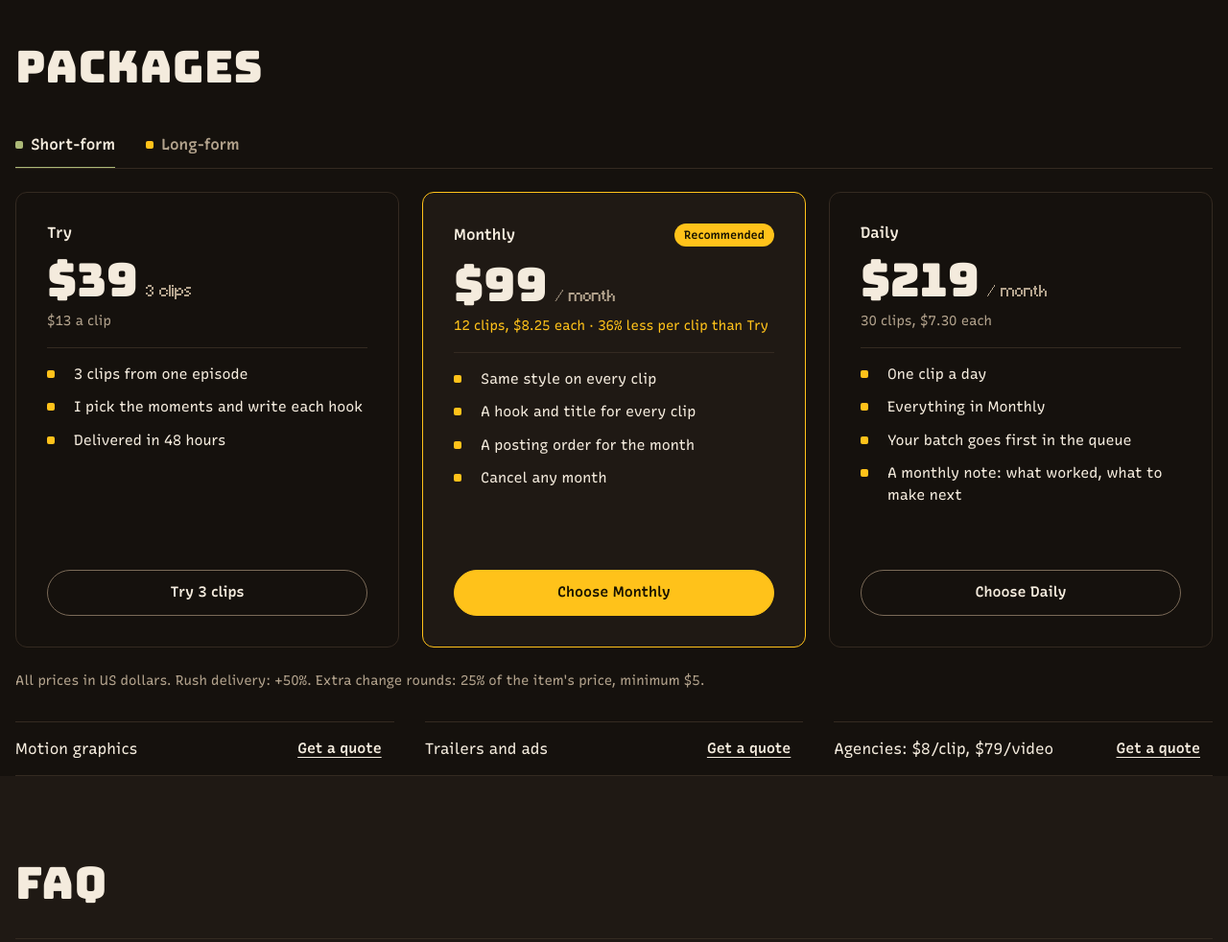
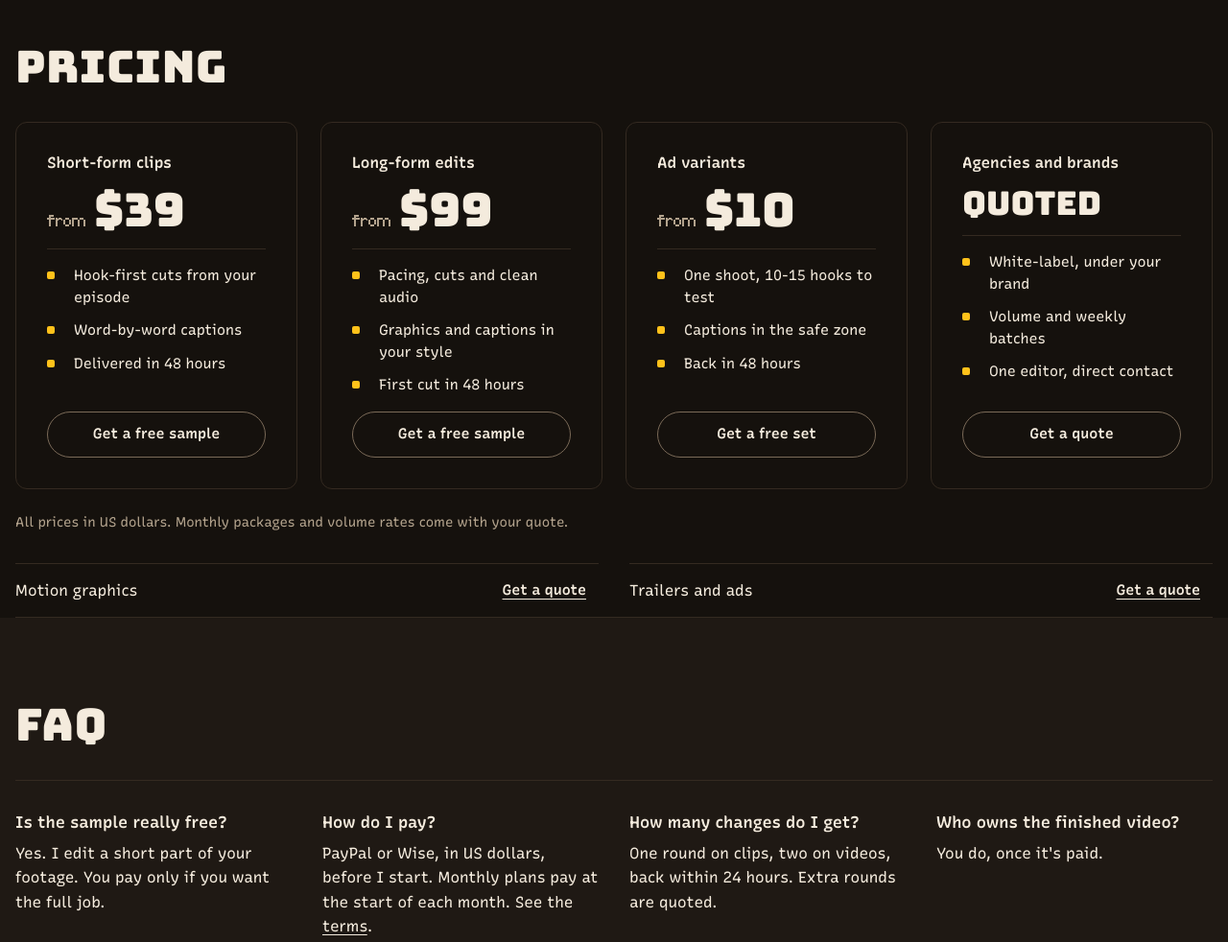
Before and after one commit to KattKnight/kattknight.github.io, a plain HTML site: page index.html in a window 1280 px wide. Shown: the part 1720-2702 px from the top of the page at 96% size. Drawn offline with Linux system fonts and the light colour scheme.

Commit message:
Simplify pricing: from-prices for creators, quotes for agencies
Co-Authored-By: Claude Opus 5.5 <noreply@anthropic.com>

```diff
--- a/app.js
+++ b/app.js
@@ -249,10 +249,6 @@ function syncVideos() {
   });
 }
 
-// Package tabs: Short-form | Long-form (same stacked, swiping panels as Work)
-const priceTabs = document.getElementById("priceTabs");
-function showPriceTab(t, focus) { switchPanel(priceTabs, t, focus); }
-
 /* Phones: rows that scroll sideways (work cards, before/after slots, package boxes) get a see-through arrow in
    the pixel font on each side that still has more to see. Tapping it scrolls the row all the way to that end.
    The arrows sit in the row's container (not the row, so they don't scroll away) and only show below 760px. */
@@ -313,12 +309,6 @@ rowPhone.addEventListener("change", updateChevs);
 addEventListener("resize", () => { clearTimeout(updateChevs.t); updateChevs.t = setTimeout(updateChevs, 120); });
 if (document.fonts && document.fonts.ready) document.fonts.ready.then(updateChevs);
 updateChevs();
-priceTabs.addEventListener("click", e => { const t = e.target.closest(".tab"); if (t) showPriceTab(t); });
-priceTabs.addEventListener("keydown", e => {
-  const tabs = [...priceTabs.querySelectorAll(".tab")], i = tabs.indexOf(document.activeElement);
-  if (i < 0 || !["ArrowRight", "ArrowLeft"].includes(e.key)) return;
-  e.preventDefault(); showPriceTab(tabs[(i + (e.key === "ArrowRight" ? 1 : -1) + tabs.length) % tabs.length], true);
-});
 
 // FAQ on phones: questions only, an answer opens on tap (styles.css hides the answers below 760px).
 // On wider screens every answer is open and the questions are plain text.
@@ -493,7 +483,7 @@ const AMOUNTS = {
     { v: "Try: 3 clips for $39", label: "3 clips", sub: "Try · $39", skip: ["budget"] },
     { v: "Clips Monthly: 12 clips a month for $99", label: "12 clips a month", sub: "Monthly · $99", skip: ["budget"] },
     { v: "Daily: 30 clips a month for $219", label: "30 clips a month", sub: "Daily · $219", skip: ["budget"] },
-    { v: "Agency: white-label from $8 a clip or $79 a video", label: "White-label work for my clients", sub: "Agency · from $8 a clip", skip: ["budget"] },
+    { v: "Agency: white-label, quoted", label: "White-label work for my clients", sub: "Agency · quoted", skip: ["budget"] },
     { v: "Not sure yet", label: "Not sure yet" }
   ] },
   longform: { title: "How many videos?", opts: [
@@ -519,7 +509,7 @@ const LINES = {
   longform: ["Long-form", "video"], clips: ["Short", "clips"], motion: ["Motion", "graphics"], ads: ["Demo", "or ad"], other: ["Something", "else"],
   "1 free sample clip": ["Free", "sample first"], "Try: 3 clips for $39": ["3", "clips"],
   "Clips Monthly: 12 clips a month for $99": ["12 clips", "a month"], "Daily: 30 clips a month for $219": ["30 clips", "a month"],
-  "Agency: white-label from $8 a clip or $79 a video": ["White-label", "for clients"],
+  "Agency: white-label, quoted": ["White-label", "for clients"],
   "1 free sample edit": ["Free", "sample first"], "Single: 1 video for $99": ["1", "video"],
   "Long-form Monthly: 4 videos + 8 clips a month for $349": ["4 videos", "+ 8 clips"],
   "Channel: 8 videos + 16 clips + 8 thumbnails a month for $699": ["8 videos", "+ 16 clips"],
--- a/index.html
+++ b/index.html
@@ -35,7 +35,7 @@
 <meta name="twitter:player:stream:content_type" content="video/mp4">
 <meta name="claude:viewport-fit-sides" content="cover">
 <link rel="stylesheet" href="fonts.css?v=2">
-<link rel="stylesheet" href="styles.css?v=59">
+<link rel="stylesheet" href="styles.css?v=61">
 </head>
 <body>
 
@@ -48,7 +48,7 @@
     </a>
     <nav class="links" aria-label="Sections">
       <a href="#work">Work</a>
-      <a href="#pricing">Packages</a>
+      <a href="#pricing">Pricing</a>
       <a href="#faq">FAQ</a>
       <a class="btn btn-primary btn-sm" href="#order">Get a free sample</a>
     </nav>
@@ -103,97 +103,55 @@
   <section class="block" id="pricing">
     <div class="wrap">
       <div class="block-head">
-        <h2>Packages</h2>
+        <h2>Pricing</h2>
       </div>
-      <div class="tabs ptabs" id="priceTabs" role="tablist" aria-label="Type of package">
-        <button type="button" class="tab" role="tab" id="ptab-clips" data-cat="clips" aria-controls="prices-clips" aria-selected="true">Short-form</button>
-        <button type="button" class="tab" role="tab" id="ptab-longform" data-cat="longform" aria-controls="prices-longform" aria-selected="false" tabindex="-1">Long-form</button>
-      </div>
-
-      <div class="panel-stack">
-      <div class="prices" id="prices-clips" role="tabpanel" aria-labelledby="ptab-clips">
+      <div class="prices">
         <article class="price">
-          <div class="name"><span>Try</span></div>
-          <div class="amt">$39<small>3 clips</small></div>
-          <p class="per">$13 a clip</p>
+          <div class="name"><span>Short-form clips</span></div>
+          <div class="amt"><small>from</small>$39</div>
           <ul>
-            <li>3 clips from one episode</li>
-            <li>I pick the moments and write each hook</li>
+            <li>Hook-first cuts from your episode</li>
+            <li>Word-by-word captions</li>
             <li>Delivered in 48 hours</li>
           </ul>
-          <a class="btn" href="#order" data-need="clips" data-amount="Try: 3 clips for $39">Try 3 clips</a>
+          <a class="btn" href="#order" data-need="clips">Get a free sample</a>
         </article>
-        <article class="price lead">
-          <div class="name"><span>Monthly</span><span class="badge">Recommended</span></div>
-          <div class="amt">$99<small>/ month</small></div>
-          <p class="per">12 clips, $8.25 each · 36% less per clip than Try</p>
+        <article class="price">
+          <div class="name"><span>Long-form edits</span></div>
+          <div class="amt"><small>from</small>$99</div>
           <ul>
-            <li>Same style on every clip</li>
-            <li>A hook and title for every clip</li>
-            <li>A posting order for the month</li>
-            <li>Cancel any month</li>
+            <li>Pacing, cuts and clean audio</li>
+            <li>Graphics and captions in your style</li>
+            <li>First cut in 48 hours</li>
           </ul>
-          <a class="btn btn-primary" href="#order" data-need="clips" data-amount="Clips Monthly: 12 clips a month for $99">Choose Monthly</a>
+          <a class="btn" href="#order" data-need="longform">Get a free sample</a>
         </article>
-        <article class="price top">
-          <div class="name"><span>Daily</span></div>
-          <div class="amt">$219<small>/ month</small></div>
-          <p class="per">30 clips, $7.30 each</p>
+        <article class="price">
+          <div class="name"><span>Ad variants</span></div>
+          <div class="amt"><small>from</small>$10</div>
           <ul>
-            <li>One clip a day</li>
-            <li>Everything in Monthly</li>
-            <li>Your batch goes first in the queue</li>
-            <li>A monthly note: what worked, what to make next</li>
+            <li>One shoot, 10-15 hooks to test</li>
+            <li>Captions in the safe zone</li>
+            <li>Back in 48 hours</li>
           </ul>
-          <a class="btn" href="#order" data-need="clips" data-amount="Daily: 30 clips a month for $219">Choose Daily</a>
+          <a class="btn" href="#order" data-need="ads">Get a free set</a>
+        </article>
+        <article class="price">
+          <div class="name"><span>Agencies and brands</span></div>
+          <div class="amt amt-text">Quoted</div>
+          <ul>
+            <li>White-label, under your brand</li>
+            <li>Volume and weekly batches</li>
+            <li>One editor, direct contact</li>
+          </ul>
+          <a class="btn" href="#order" data-need="clips">Get a quote</a>
         </article>
       </div>
 
-      <div class="prices off" id="prices-longform" role="tabpanel" aria-labelledby="ptab-longform" inert>
-        <article class="price">
-          <div class="name"><span>Single</span></div>
-          <div class="amt">$99<small>1 video</small></div>
-          <p class="per">Up to 20 min finished</p>
-          <ul>
-            <li>Cut, b-roll, sound mix, colour</li>
-            <li>A title idea for the video</li>
-            <li>2 rounds of changes</li>
-          </ul>
-          <a class="btn" href="#order" data-need="longform" data-amount="Single: 1 video for $99">Order one video</a>
-        </article>
-        <article class="price lead">
-          <div class="name"><span>Monthly</span><span class="badge">Recommended</span></div>
-          <div class="amt">$349<small>/ month</small></div>
-          <p class="per">4 videos + 8 clips · Save $113</p>
-          <ul>
-            <li>4 videos, up to 20 min each</li>
-            <li>8 clips cut from them</li>
-            <li>Titles and a posting order for everything</li>
-            <li>2 rounds of changes per video</li>
-          </ul>
-          <a class="btn btn-primary" href="#order" data-need="longform" data-amount="Long-form Monthly: 4 videos + 8 clips a month for $349">Choose Monthly</a>
-        </article>
-        <article class="price top">
-          <div class="name"><span>Channel</span></div>
-          <div class="amt">$699<small>/ month</small></div>
-          <p class="per">8 videos + 16 clips + 8 thumbnails · Save $117</p>
-          <ul>
-            <li>Everything in Monthly, doubled</li>
-            <li>A thumbnail for every video</li>
-            <li>Your videos go first in the queue</li>
-            <li>A monthly note: what worked, what to make next</li>
-          </ul>
-          <a class="btn" href="#order" data-need="longform" data-amount="Channel: 8 videos + 16 clips + 8 thumbnails a month for $699">Choose Channel</a>
-        </article>
-        <p class="price-note">Videos up to 20 min. 21–30 min: +$50. Longer: quoted. Thumbnails: $19 each or $59 for 4, each with an A/B variant (included in Channel).</p>
-      </div>
-      </div>
-
-      <p class="price-note">All prices in US dollars. Rush delivery: +50%. Extra change rounds: 25% of the item's price, minimum $5.</p>
+      <p class="price-note">All prices in US dollars. Monthly packages and volume rates come with your quote.</p>
       <ul class="quote-list" aria-label="Quoted per project">
         <li><span>Motion graphics</span><a class="btn btn-quiet" href="#order" data-need="motion">Get a quote</a></li>
         <li><span>Trailers and ads</span><a class="btn btn-quiet" href="#order" data-need="ads">Get a quote</a></li>
-        <li><span>Agencies: $8/clip, $79/video</span><a class="btn btn-quiet" href="#order" data-need="clips" data-amount="Agency: white-label from $8 a clip or $79 a video">Get a quote</a></li>
       </ul>
     </div>
   </section>
@@ -206,7 +164,7 @@
       <dl class="faq">
         <div><dt>Is the sample really free?</dt><dd>Yes. I edit a short part of your footage. You pay only if you want the full job.</dd></div>
         <div><dt>How do I pay?</dt><dd>PayPal or Wise, in US dollars, before I start. Monthly plans pay at the start of each month. See the <a href="terms.html">terms</a>.</dd></div>
-        <div><dt>How many changes do I get?</dt><dd>One round on clips, two on videos, back within 24 hours. Extra rounds cost 25% of the item's price (minimum $5).</dd></div>
+        <div><dt>How many changes do I get?</dt><dd>One round on clips, two on videos, back within 24 hours. Extra rounds are quoted.</dd></div>
         <div><dt>Who owns the finished video?</dt><dd>You do, once it's paid.</dd></div>
       </dl>
     </div>
@@ -272,7 +230,7 @@
   </div>
 </dialog>
 
-<script src="app.js?v=70"></script>
+<script src="app.js?v=71"></script>
 
 </body>
 </html>
--- a/styles.css
+++ b/styles.css
@@ -230,14 +230,15 @@ nav.links a:not(.btn):hover { text-decoration: underline; text-decoration-color:
 .ba-seg button[disabled] { cursor: not-allowed; opacity: .5; }
 
 /* Price boxes */
-.prices { display: grid; grid-template-columns: repeat(3, minmax(0, 1fr)); gap: var(--s-5); }
-@media (max-width: 900px) { .prices { grid-template-columns: 1fr; } }
+.prices { display: grid; grid-template-columns: repeat(4, minmax(0, 1fr)); gap: var(--s-5); }
+@media (max-width: 1000px) { .prices { grid-template-columns: repeat(2, minmax(0, 1fr)); } }
 .price { display: flex; flex-direction: column; gap: var(--s-4); padding: var(--s-6) var(--s-6) var(--s-6); border-radius: var(--r); border: 1px solid var(--line); min-width: 0; }
 .price.lead { background: var(--ink-2); border-color: var(--cut); }
 .price .name { font: 600 16px/1.2 var(--body); display: flex; justify-content: space-between; align-items: center; gap: var(--s-2); }
 .price .badge { font: 600 12px/1 var(--body); color: var(--cut-ink); background: var(--cut); padding: 6px 10px; border-radius: var(--r-pill); }
-.price .amt { font: 400 48px/1 var(--display); }
-.price .amt small { font: 400 16px/1 var(--pixel); color: var(--mute); margin-left: var(--s-2); }
+.price .amt { font: 400 48px/1 var(--display); display: flex; align-items: baseline; gap: var(--s-2); flex-wrap: wrap; }
+.price .amt small { font: 400 16px/1 var(--pixel); color: var(--mute); }
+.price .amt-text { font-size: 34px; }
 .price .per { margin-top: calc(var(--s-2) * -1); font: var(--t-small); color: var(--mute); }
 .price.lead .per { color: var(--cut); }
 .price .what { font-size: 15px; }
@@ -260,20 +261,19 @@ nav.links a:not(.btn):hover { text-decoration: underline; text-decoration-color:
 .morph-shell { position: absolute; box-sizing: border-box; border-style: solid; }
 :is(.morph-in, .morph-out) :is(.thumb, .price, .ba-frame) { background-color: transparent !important; border-color: transparent !important; }
 :is(.morph-in, .morph-out) .thumb::after { box-shadow: none !important; }
-/* Phones and tablets: most expensive first, then the recommended plan, then the cheap one */
-@media (max-width: 900px) { .prices .price.top { order: -2; } .prices .price.lead { order: -1; } }
 /* Phones: tighter boxes so the three plans take less scrolling */
 @media (max-width: 560px) {
   .price { padding: var(--s-5); gap: var(--s-3); }
   .price .amt { font-size: 42px; }
+  .price .amt-text { font-size: 38px; }
   .price ul { gap: var(--s-2); padding-top: var(--s-3); }
   .price .btn { margin-top: var(--s-2); }
 }
 
 /* Quoted-per-project list under the price boxes */
 /* One row per item count: 3 items sit in 3 columns, so no cell is left empty */
-.quote-list { list-style: none; margin: var(--s-6) 0 0; padding: 0; display: grid; grid-template-columns: repeat(3, minmax(0, 1fr)); column-gap: var(--s-6); border-bottom: 1px solid var(--line); }
-@media (max-width: 900px) { .quote-list { grid-template-columns: 1fr; } }
+.quote-list { list-style: none; margin: var(--s-6) 0 0; padding: 0; display: grid; grid-template-columns: repeat(2, minmax(0, 1fr)); column-gap: var(--s-6); border-bottom: 1px solid var(--line); }
+@media (max-width: 760px) { .quote-list { grid-template-columns: 1fr; } }
 .quote-list li { display: flex; justify-content: space-between; align-items: center; gap: var(--s-3); min-height: 56px; border-top: 1px solid var(--line); }
 .quote-list .btn { flex: none; color: var(--fg); }
 
@@ -466,12 +466,11 @@ footer a { text-underline-offset: 3px; }
   .tabs { gap: var(--s-3); }
   .tab { font-size: 15px; }
   /* Packages: the three boxes sit side by side and swipe; the recommended one comes first, the next peeks in */
-  .prices { display: grid; grid-template-columns: repeat(3, min(82vw, 320px));
+  .prices { display: grid; grid-template-columns: repeat(4, min(82vw, 320px));
     overflow-x: auto; scroll-snap-type: x mandatory; scrollbar-width: none; gap: var(--s-3);
     margin-inline: calc(var(--gutter) * -1); padding: 0 var(--gutter) var(--s-2); scroll-padding-inline: var(--gutter); align-items: stretch; }
   .prices::-webkit-scrollbar { display: none; }
   .prices .price { scroll-snap-align: start; }
-  .prices .price.lead { grid-area: 1 / 1; } .prices .price.top { grid-area: 1 / 2; } .prices .price:not(.lead):not(.top) { grid-area: 1 / 3; }
   .prices .price-note { grid-area: 2 / 1; position: sticky; left: 0; width: calc(100vw - var(--gutter) * 2); }
   /* Arrows on rows that scroll sideways (app.js): see-through, pixel font, only on the side with more to see */
   .row-chev { position: absolute; z-index: 3; width: 40px; height: 72px; margin-top: -36px; padding: 0; border: 0; background: none;
```
Also changed, not shown: 1 other file.
